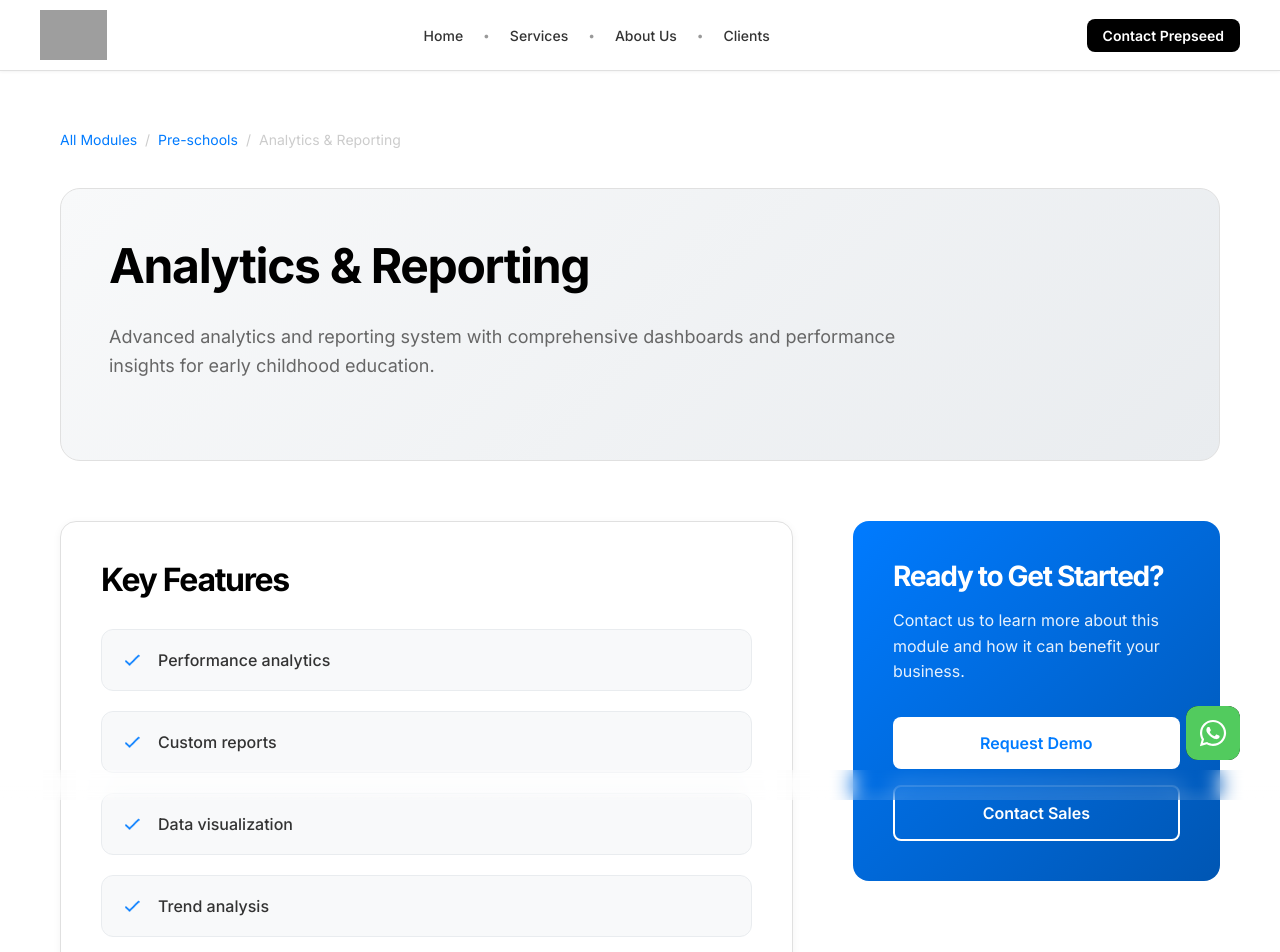
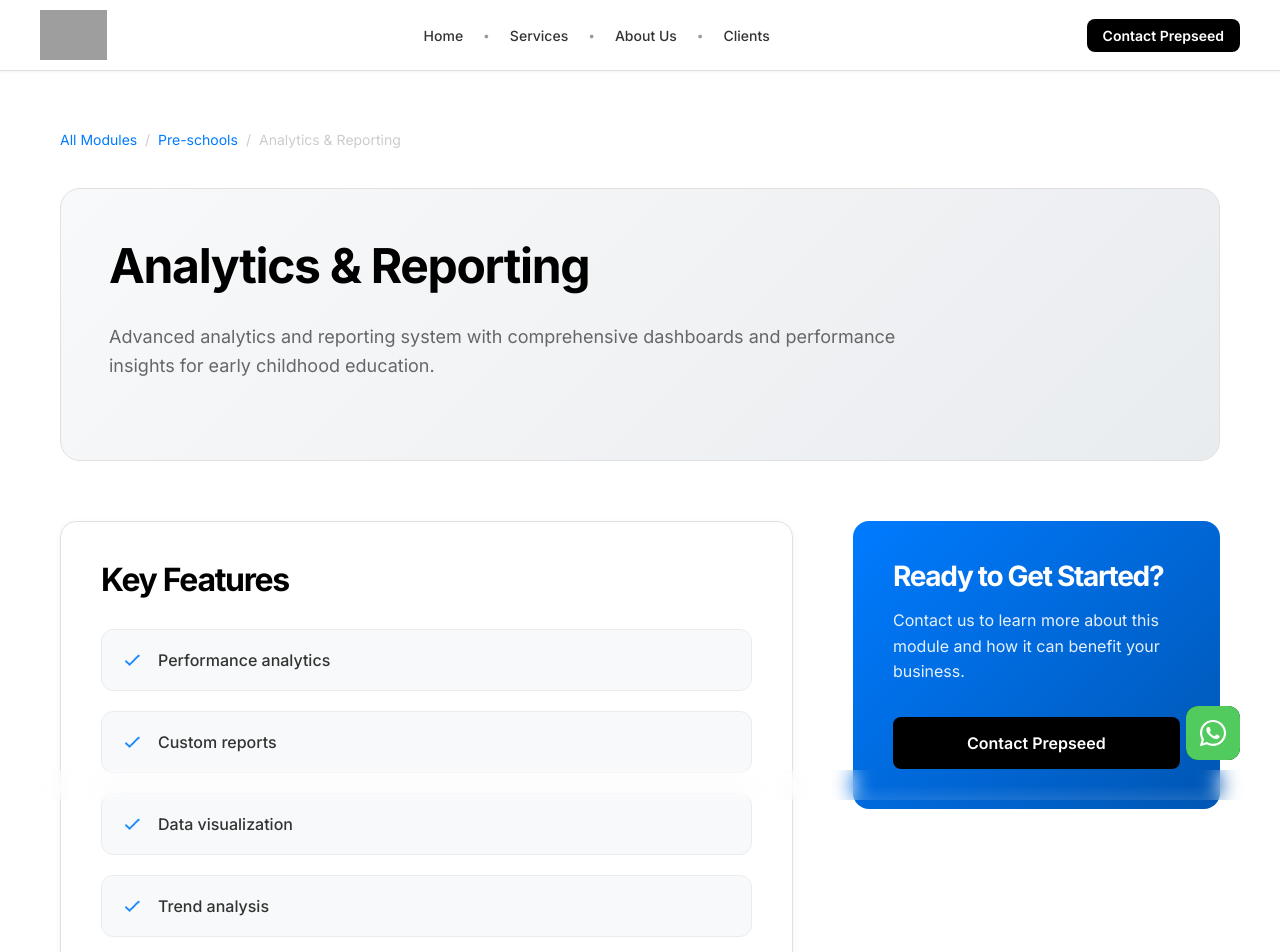
Before and after one commit to webtesting22/prepseed, a React (Vite) app: page /module/Analytics-Reporting in a window 1280 px wide. Shown: the top 952 px of the page. Built offline with nearby package versions, Linux system fonts and the light colour scheme; grey boxes are pictures that could not be loaded.

Commit message:
Updated single module page

```diff
--- a/src/Components/OthersComponents/Modules/SingleModule/SingleModule.jsx
+++ b/src/Components/OthersComponents/Modules/SingleModule/SingleModule.jsx
@@ -91,8 +91,8 @@ const SingleModule = () => {
                             <h2>Ready to Get Started?</h2>
                             <p>Contact us to learn more about this module and how it can benefit your business.</p>
                             <div className="cta-buttons">
-                                <button className="primary-btn">Request Demo</button>
-                                <button className="secondary-btn">Contact Sales</button>
+                                {/* <button className="primary-btn">Request Demo</button> */}
+                                <Link to="tel:+919913382221" className="nav-btn primary-btn" style={{background:"black",color:"white"}}>Contact Prepseed</Link>
                             </div>
                         </div>
                     </div>
```
